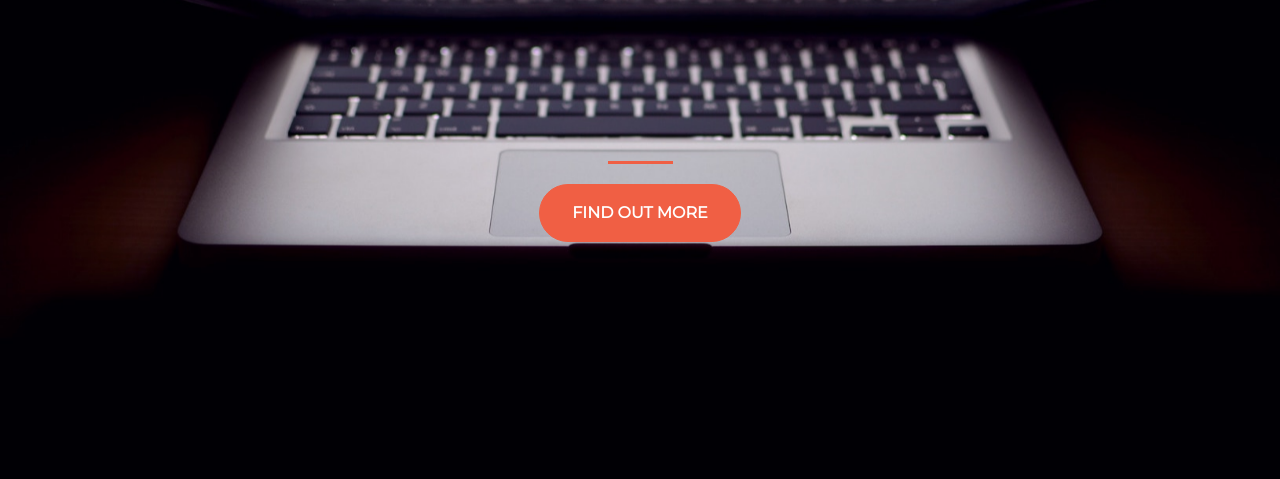
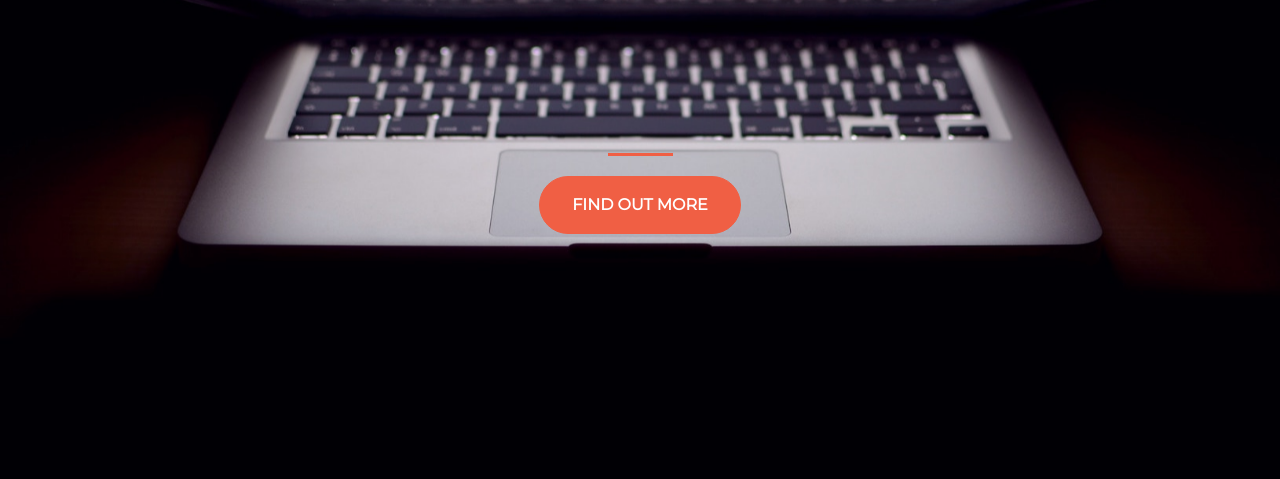
Before and after one commit to Sadika-Hussain/startup-revision-, a plain HTML site: page index.html in a window 1280 px wide. Shown: the part 321-800 px from the top of the page. Drawn offline with nearby package versions, Linux system fonts and the light colour scheme.

Commit message:
Update style.css

```diff
--- a/style.css
+++ b/style.css
@@ -53,7 +53,7 @@ hr {
 	padding: 1rem 2rem;
 }
 .buffer {
-	height: 10rem;
+	height: 9rem;
 }
 
 .btn:focus {
```
